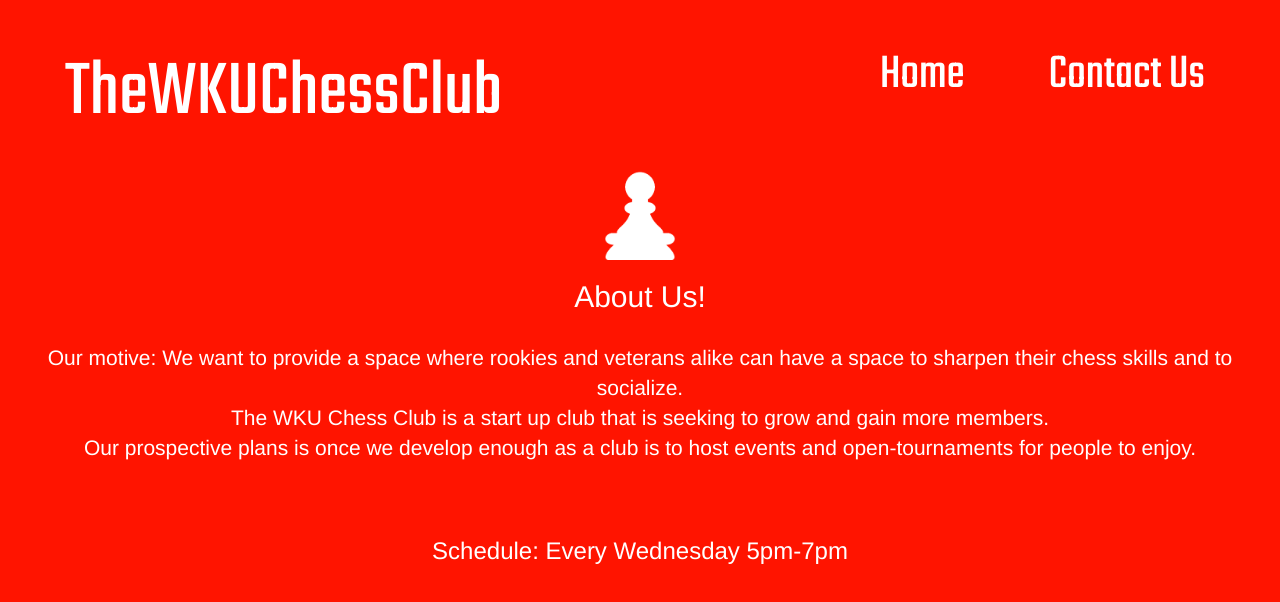
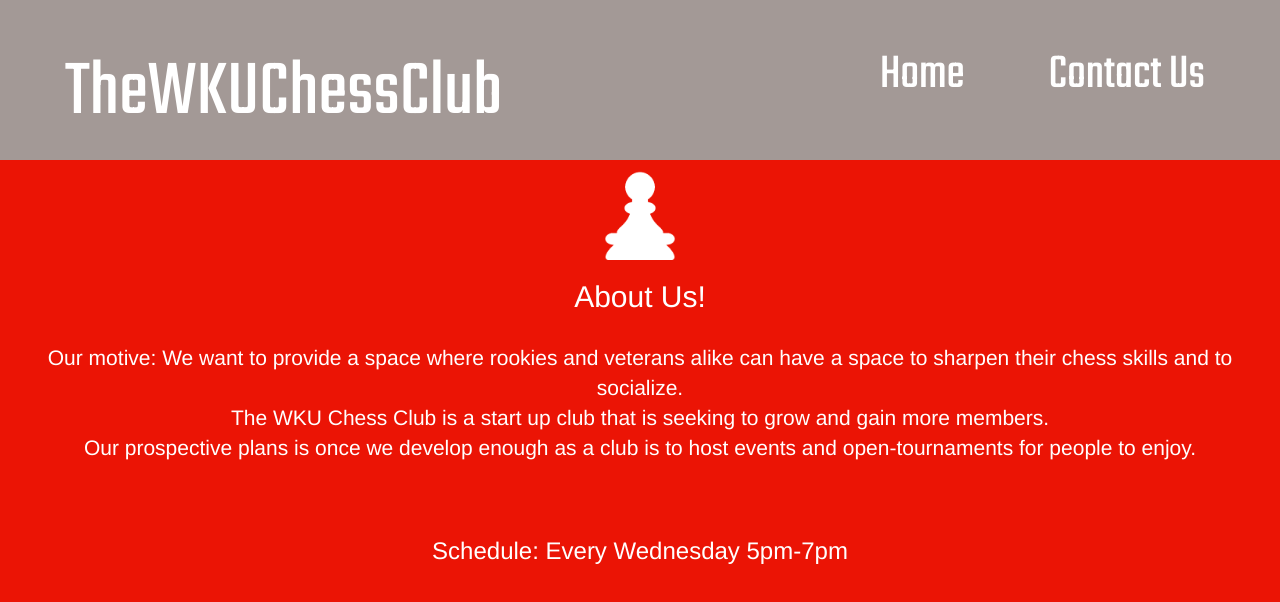
Before and after one commit to KeBush00/ChessClub, a plain HTML site: page about.html in a window 1280 px wide. Drawn offline with nearby package versions, Linux system fonts and the light colour scheme; files that its build step writes are made by us from their sources; files whose address does not match are found by name.

Commit message:
Update aboutcss.css

```diff
--- a/aboutcss.css
+++ b/aboutcss.css
@@ -6,7 +6,7 @@
 
 .col-sm-12 > .row{
     display:block;
-    background-color: #FF1400;
+    background-color: #A39996;
     padding: 20px;
 
 
@@ -14,7 +14,7 @@
 
 .row h2{
 
-    background-color: #FF1400;
+    background-color: #A39996;
     color:white;
     width:20%;
     height:100px;
@@ -53,7 +53,7 @@
 
 a:hover{
     background-color: white;
-    color:red !Important;
+    color:#A39996 !Important;
     text-decoration: none !Important;
     font-family: 'Teko', sans-serif;
 
@@ -64,7 +64,7 @@
     height:100%;
     padding:0px;
     margin-bottom: 0px !important;
-    background-color: #FF1400  !important;
+    background-color: #EB1405 !important;
     color: white;
 
     width:100%;
@@ -86,7 +86,7 @@
     display: block;
     margin-left : auto !important;
     margin-right: auto !important;
-
+    padding: ;
     margin-bottom:0px !important;
 }
 
```
